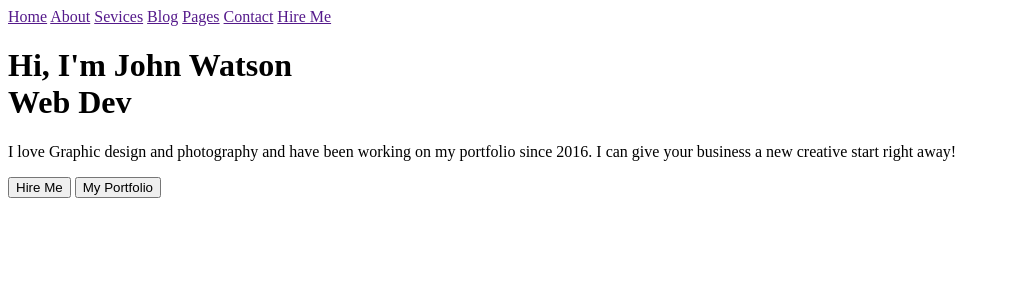
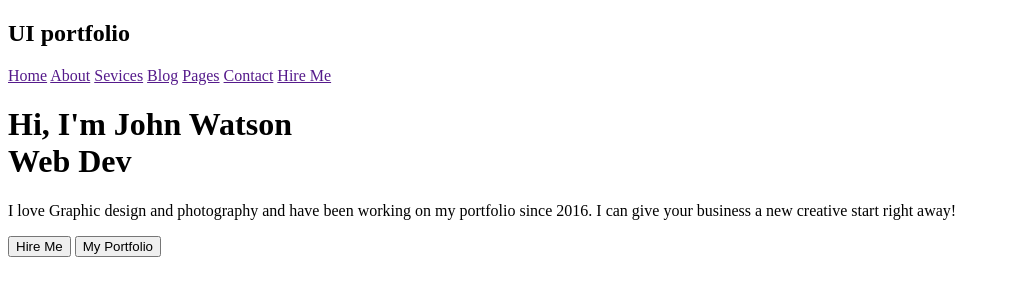
Before and after one commit to Olive-Njoroge/Web-Development-Group, a plain HTML site: page index.html in a window 1280 px wide. Shown: the whole page, without its empty margins (0-1010 px from the left). Drawn offline with Linux system fonts and the light colour scheme.

Commit message:
Added a few elements

```diff
--- a/index.html
+++ b/index.html
@@ -6,6 +6,7 @@
     <title>UI portfolio</title>
 </head>
 <body>
+    <h2>UI portfolio</h2>
     <nav>
         <a href="">Home</a>
         <a href="">About</a>
```
